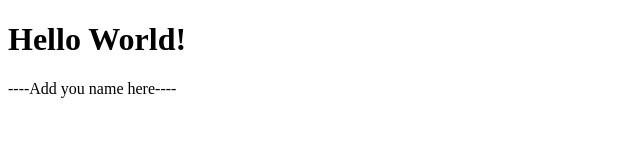
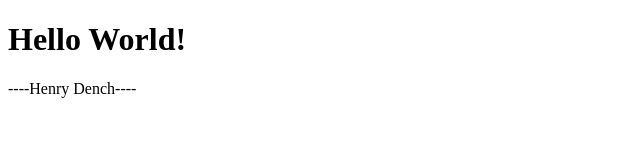
Before and after one commit to DS4200-S22/ic-01-hdench, a plain HTML site: page index.html in a window 1280 px wide. Shown: the full height of the page, 0-640 px from the left. Drawn offline with Linux system fonts and the light colour scheme.

Commit message:
Update index.html

```diff
--- a/index.html
+++ b/index.html
@@ -6,7 +6,7 @@
 
 <p>
 
-----Add you name here----
+----Henry Dench----
 
 </p>
 
```
